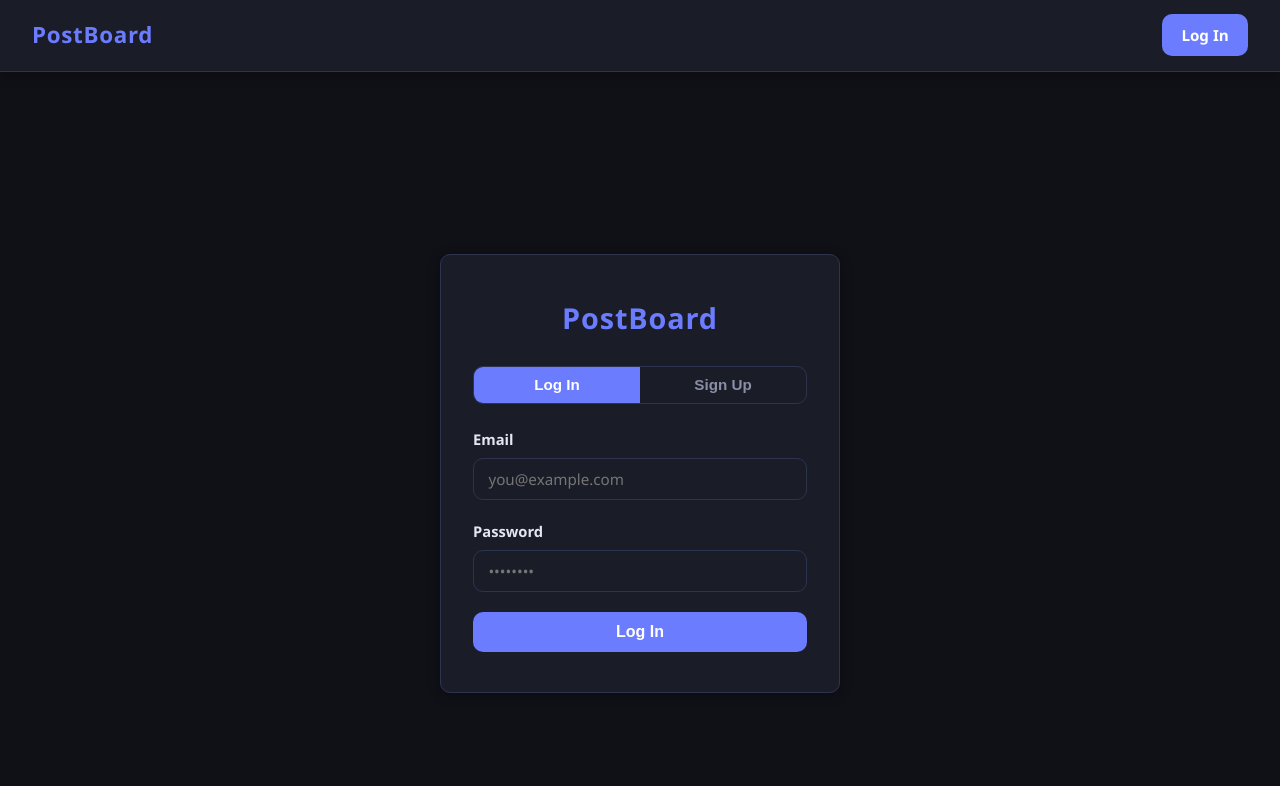
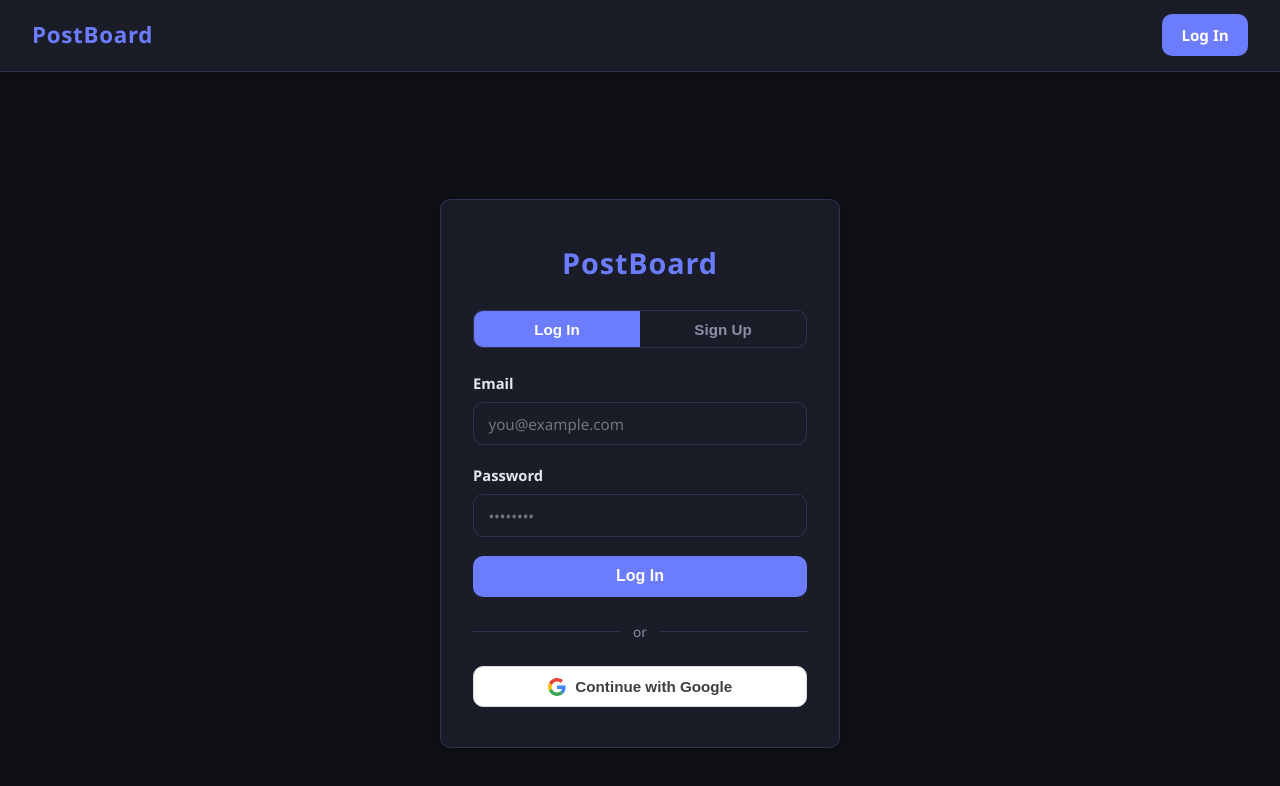
Before and after one commit to kevrap/sports-fan-message-board, a React (Vite) app: page /auth in a window 1280 px wide. Shown: the top 786 px of the page. Built offline with nearby package versions, Linux system fonts and the light colour scheme; no server answers.

Commit message:
added google login functionality

```diff
--- a/src/App.css
+++ b/src/App.css
@@ -406,3 +406,32 @@
 /* -- Login prompt -- */
 .login-prompt { font-size: 0.92rem; color: var(--text-muted); }
 .login-prompt a { color: var(--accent); text-decoration: underline; }
+
+/* -- Google OAuth button -- */
+.auth-divider {
+  display: flex;
+  align-items: center;
+  gap: 0.75rem;
+  color: var(--text-muted);
+  font-size: 0.85rem;
+}
+.auth-divider::before,
+.auth-divider::after {
+  content: '';
+  flex: 1;
+  height: 1px;
+  background: var(--border);
+}
+
+.btn-google {
+  width: 100%;
+  justify-content: center;
+  gap: 0.6rem;
+  background: #fff;
+  color: #3c4043;
+  border: 1px solid #dadce0;
+  padding: 0.65rem;
+  font-size: 0.95rem;
+  font-weight: 600;
+}
+.btn-google:hover { background: #f8f9fa; }
--- a/src/context/AuthContext.jsx
+++ b/src/context/AuthContext.jsx
@@ -30,6 +30,14 @@
     return { data, error }
   }
 
+  async function signInWithGoogle() {
+    const { error } = await supabase.auth.signInWithOAuth({
+      provider: 'google',
+      options: { redirectTo: window.location.origin },
+    })
+    return { error }
+  }
+
   async function signOut() {
     await supabase.auth.signOut()
   }
@@ -37,7 +45,7 @@
   const email = user?.email ?? null
 
   return (
-    <AuthContext.Provider value={{ user, email, loading, signUp, signIn, signOut }}>
+    <AuthContext.Provider value={{ user, email, loading, signUp, signIn, signInWithGoogle, signOut }}>
       {children}
     </AuthContext.Provider>
   )
--- a/src/pages/AuthPage.jsx
+++ b/src/pages/AuthPage.jsx
@@ -3,7 +3,7 @@
 import { useAuth } from '../context/AuthContext'
 
 export default function AuthPage() {
-  const { signIn, signUp } = useAuth()
+  const { signIn, signUp, signInWithGoogle } = useAuth()
   const navigate = useNavigate()
 
   const [tab, setTab] = useState('login') // 'login' | 'signup'
@@ -133,6 +133,18 @@
               : (tab === 'login' ? 'Log In' : 'Create Account')}
           </button>
         </form>
+
+        <div className="auth-divider"><span>or</span></div>
+
+        <button type="button" className="btn btn-google" onClick={signInWithGoogle}>
+          <svg width="18" height="18" viewBox="0 0 48 48" aria-hidden="true">
+            <path fill="#EA4335" d="M24 9.5c3.54 0 6.71 1.22 9.21 3.6l6.85-6.85C35.9 2.38 30.47 0 24 0 14.62 0 6.51 5.38 2.56 13.22l7.98 6.19C12.43 13.72 17.74 9.5 24 9.5z"/>
+            <path fill="#4285F4" d="M46.98 24.55c0-1.57-.15-3.09-.38-4.55H24v9.02h12.94c-.58 2.96-2.26 5.48-4.78 7.18l7.73 6c4.51-4.18 7.09-10.36 7.09-17.65z"/>
+            <path fill="#FBBC05" d="M10.53 28.59c-.48-1.45-.76-2.99-.76-4.59s.27-3.14.76-4.59l-7.98-6.19C.92 16.46 0 20.12 0 24c0 3.88.92 7.54 2.56 10.78l7.97-6.19z"/>
+            <path fill="#34A853" d="M24 48c6.48 0 11.93-2.13 15.89-5.81l-7.73-6c-2.15 1.45-4.92 2.3-8.16 2.3-6.26 0-11.57-4.22-13.47-9.91l-7.98 6.19C6.51 42.62 14.62 48 24 48z"/>
+          </svg>
+          Continue with Google
+        </button>
       </div>
     </div>
   )
```
